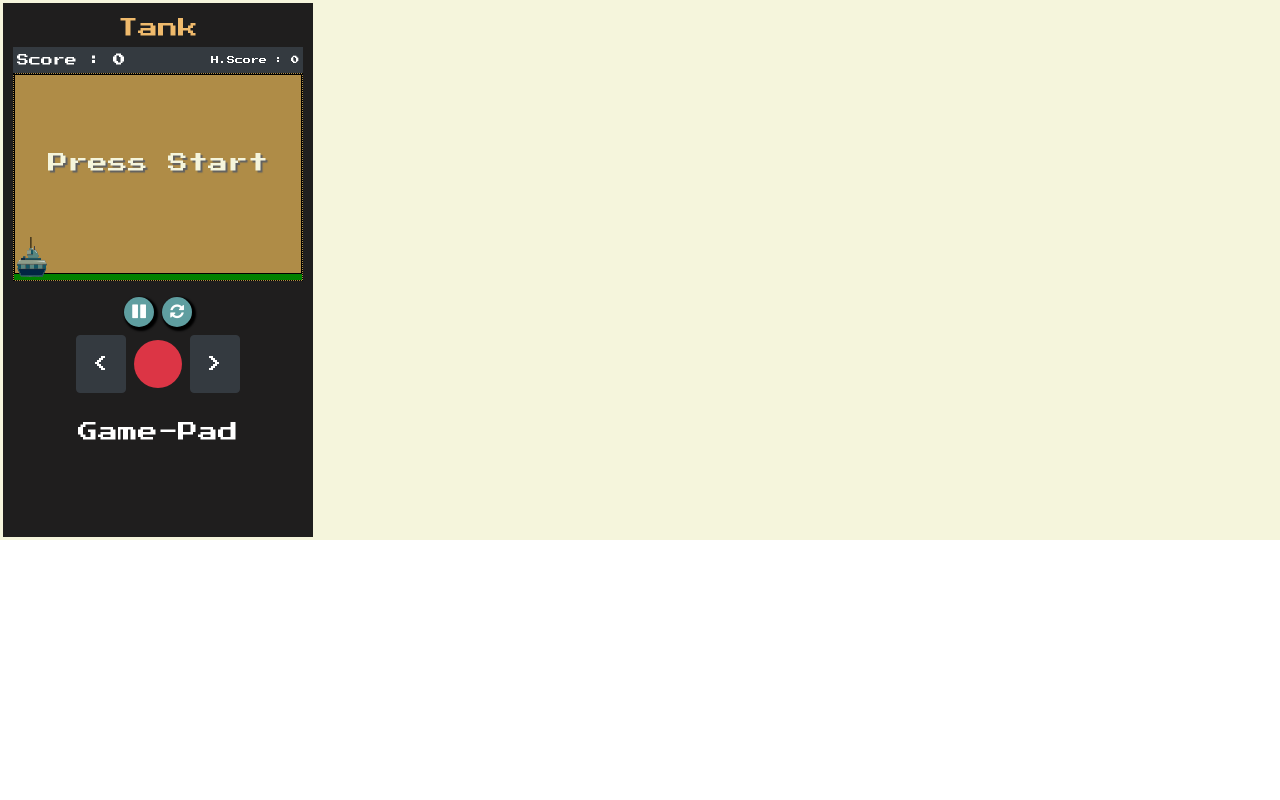
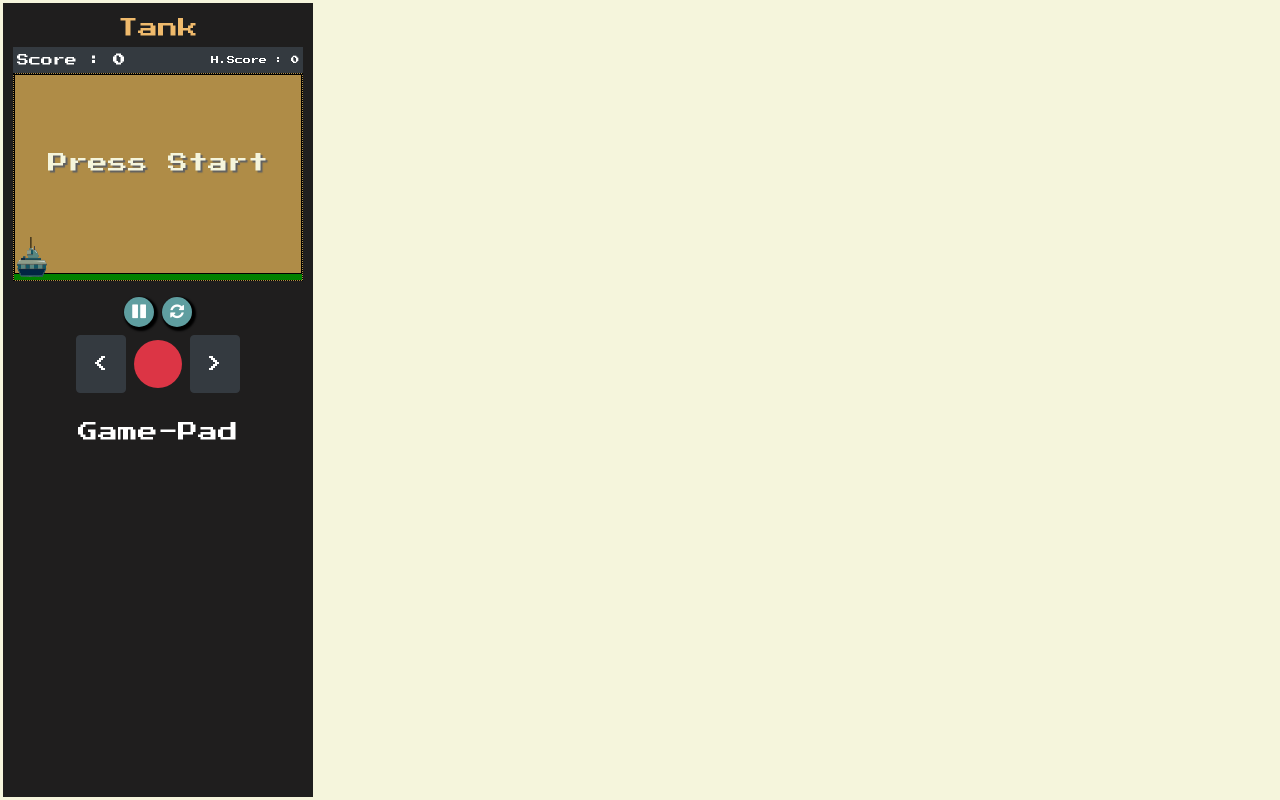
Before and after one commit to Ritvyk/Tank_Shoot, a plain HTML site: page index.html in a window 1280 px wide. Drawn offline with Linux system fonts and the light colour scheme.

Commit message:
Upadate UI

```diff
--- a/css/style.css
+++ b/css/style.css
@@ -29,8 +29,8 @@ body{
 .wrapper{
     background-color: beige;
     padding:3px;
-    height: 540px;
-    /* height:; */
+    /* height: 540px; */
+    height:100vh;
 }
 .sub-wrapper{
     width:310px;
```
